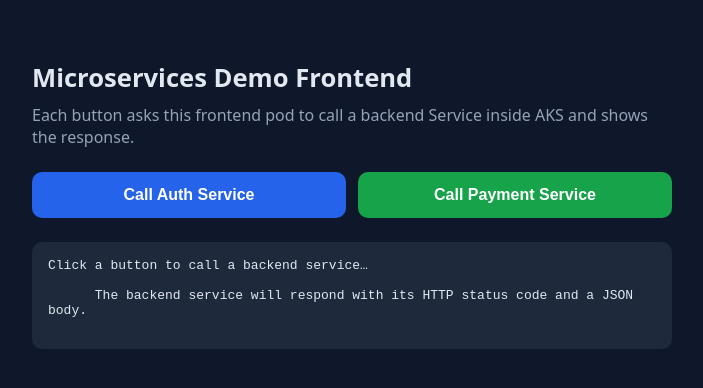
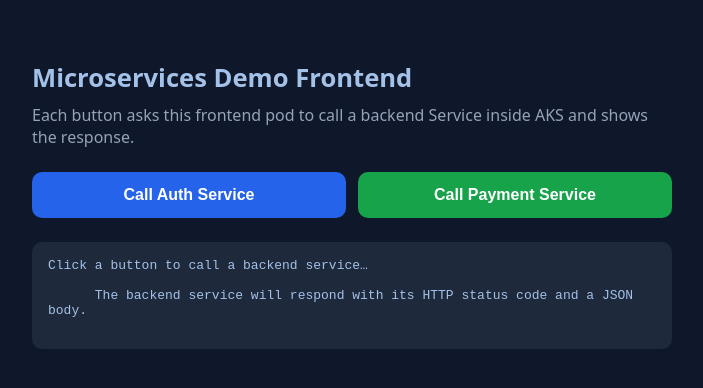
Before and after one commit to nandul2424/microservices-test, a website: page public/index.html in a window 1280 px wide. Shown: the whole page, without its empty margins (288-991 px from the left). Drawn offline with Linux system fonts and the light colour scheme.

Commit message:
Changing body Color

```diff
--- a/public/index.html
+++ b/public/index.html
@@ -11,7 +11,7 @@
         margin: 60px auto;
         padding: 0 20px;
         background: #0f172a;
-        color: #e2e8f0;
+        color: #a4c1e8;
       }
       h1 { font-size: 1.6rem; }
       p.sub { color: #94a3b8; margin-top: -8px; }
```
